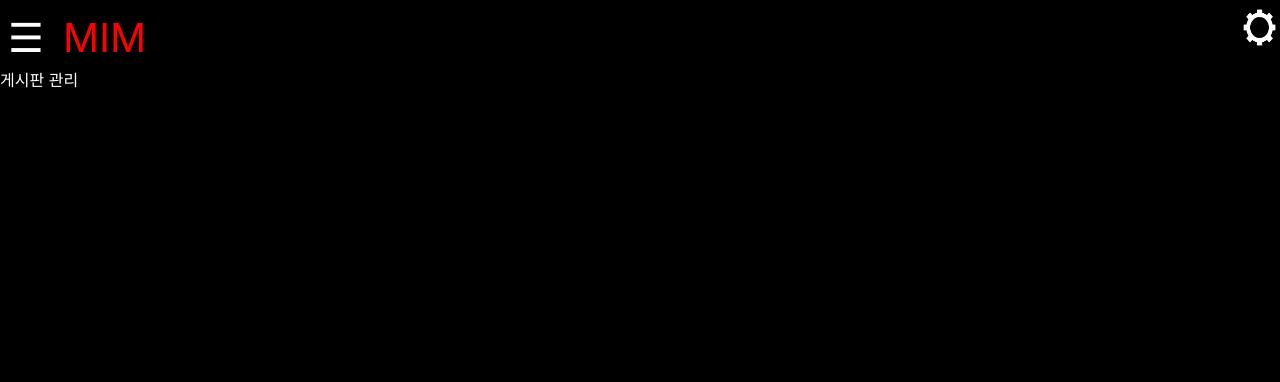
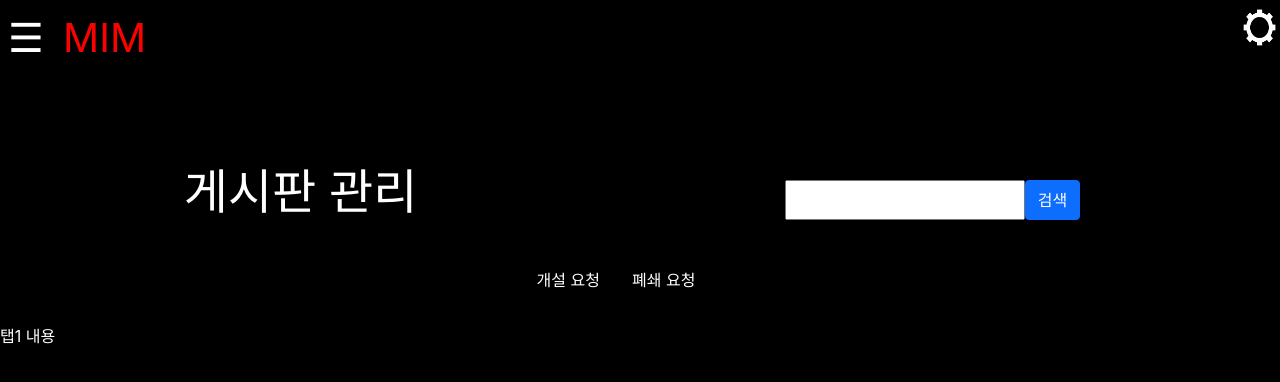
Before and after one commit to shot-on-my-taste-project/MIMFrontServer, a React (Create React App) app: page /admin/board in a window 1280 px wide. Shown: the top 382 px of the page. Built offline with nearby package versions, Linux system fonts and the light colour scheme.

Commit message:
[chore] 관리자 기능 탭 구현
css 손 봐야 함

```diff
--- a/src/pages/AdminBoardManage.js
+++ b/src/pages/AdminBoardManage.js
@@ -1,10 +1,52 @@
-import React, { Component } from 'react'
+import React, { Component, useState } from 'react'
 import Header from '../component/AdminHeader';
+import { Button } from 'react-bootstrap'
+import '../styles/Admin.css'
+
+
 const AdminBoardManage = () => {
+    const [activeIndex, setActiveIndex] = useState(0);
+
+    const tabContArr = [
+        {
+            tabTitle: (
+                <li className={activeIndex===0 ? "is-active" : ""} onClick={()=>tabClickHandler(0)}>개설 요청</li>
+            ),
+            tabCont: (
+                <div>탭1 내용</div>
+            )
+        },
+        {
+            tabTitle: (
+                <li className={activeIndex===1 ? "is-active" : ""} onClick={()=>tabClickHandler(1)}>폐쇄 요청</li>
+            ),
+            tabCont: (
+                <div>탭2 내용</div>
+            )
+        }
+    ];
+
+    const tabClickHandler=(index)=>{
+        setActiveIndex(index);
+    }
+
     return (
         <div>
             <Header></Header>
-            게시판 관리
+            <div className="BoardManageThumb">
+                <h1>게시판 관리</h1>
+                <div className="SubSearchArea">
+                    <input type="text"/><Button>검색</Button>
+                </div>
+            </div>
+            <ul className="tabs is-boxed">
+                {tabContArr.map((section, index)=>{
+                    return section.tabTitle
+                })}
+            </ul>
+            <div>
+                {tabContArr[activeIndex].tabCont}
+            </div>
         </div>
     );
 };
--- a/src/pages/AdminReportManage.js
+++ b/src/pages/AdminReportManage.js
@@ -1,10 +1,57 @@
-import React, { Component } from 'react'
+import React, { useState } from 'react'
 import Header from '../component/AdminHeader';
+import { Button } from 'react-bootstrap'
 const AdminReportManage = () => {
+    const [activeIndex, setActiveIndex] = useState(0);
+
+    const tabContArr = [
+        {
+            tabTitle: (
+                <li className={activeIndex===0 ? "is-active" : ""} onClick={()=>tabClickHandler(0)}>게시글 신고</li>
+            ),
+            tabCont: (
+                <div>탭1 내용</div>
+            )
+        },
+        {
+            tabTitle: (
+                <li className={activeIndex===1 ? "is-active" : ""} onClick={()=>tabClickHandler(1)}>댓글 신고</li>
+            ),
+            tabCont: (
+                <div>탭2 내용</div>
+            )
+        },
+        {
+            tabTitle: (
+                <li className={activeIndex===1 ? "is-active" : ""} onClick={()=>tabClickHandler(2)}>게시판 신고</li>
+            ),
+            tabCont: (
+                <div>탭3 내용</div>
+            )
+        }
+    ];
+
+    const tabClickHandler=(index)=>{
+        setActiveIndex(index);
+    }
+
     return (
         <div>
             <Header></Header>
-            신고 관리
+            <div className="BoardManageThumb">
+                <h1>신고 관리</h1>
+                <div className="SubSearchArea">
+                    <input type="text"/><Button>검색</Button>
+                </div>
+            </div>
+            <ul className="tabs is-boxed">
+                {tabContArr.map((section, index)=>{
+                    return section.tabTitle
+                })}
+            </ul>
+            <div>
+                {tabContArr[activeIndex].tabCont}
+            </div>
         </div>
     );
 };
--- /dev/null
+++ b/src/styles/Admin.css
@@ -0,0 +1,50 @@
+.BoardManageThumb {
+    display: flex;
+    flex-direction: column;
+    align-items: center;
+    padding-top: 5rem;
+    padding-bottom: 2rem;
+}
+
+.BoardManageThumb h1 {
+    font-size: 3rem;
+}
+
+@media screen and (min-width: 768px) and (max-width: 1023px) {
+    .SearchArea {
+        margin-top: 2rem;
+    }
+
+    .BoardManageThumb {
+        display: flex;
+        flex-direction: row;
+        justify-content: space-around;
+        padding-top: 5rem;
+        padding-bottom: 2rem;
+    }
+
+    .BoardManageThumb h1 {
+        font-size: 3rem;
+        margin-bottom: -1rem;
+    }
+}
+
+
+@media screen and (min-width: 1024px) {
+    .SearchArea {
+        margin-top: -5rem;
+    }
+
+    .BoardManageThumb {
+        display: flex;
+        flex-direction: row;
+        justify-content: space-around;
+        padding-top: 5rem;
+        padding-bottom: 2rem;
+    }
+
+    .BoardManageThumb h1 {
+        font-size: 3rem;
+        margin-bottom: -1rem;
+    }
+}
```
